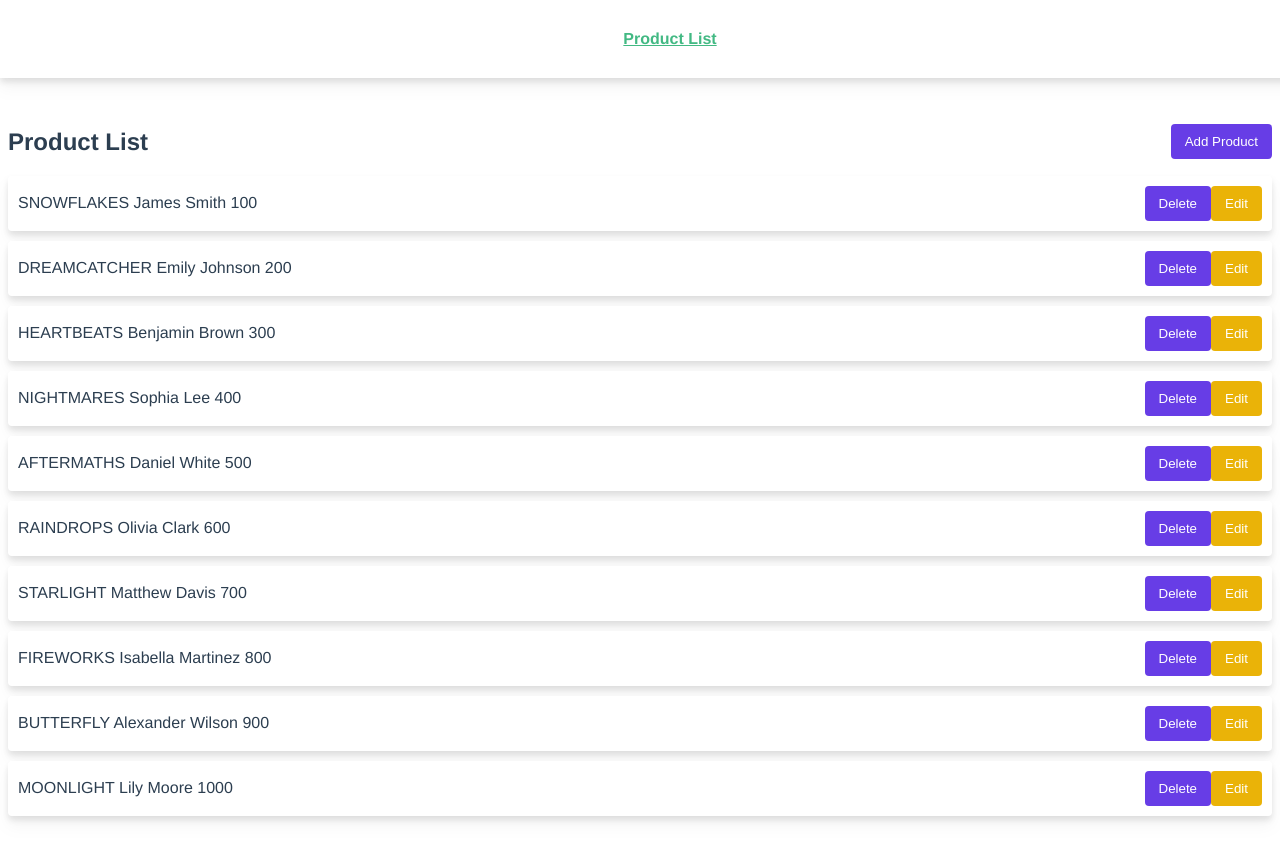
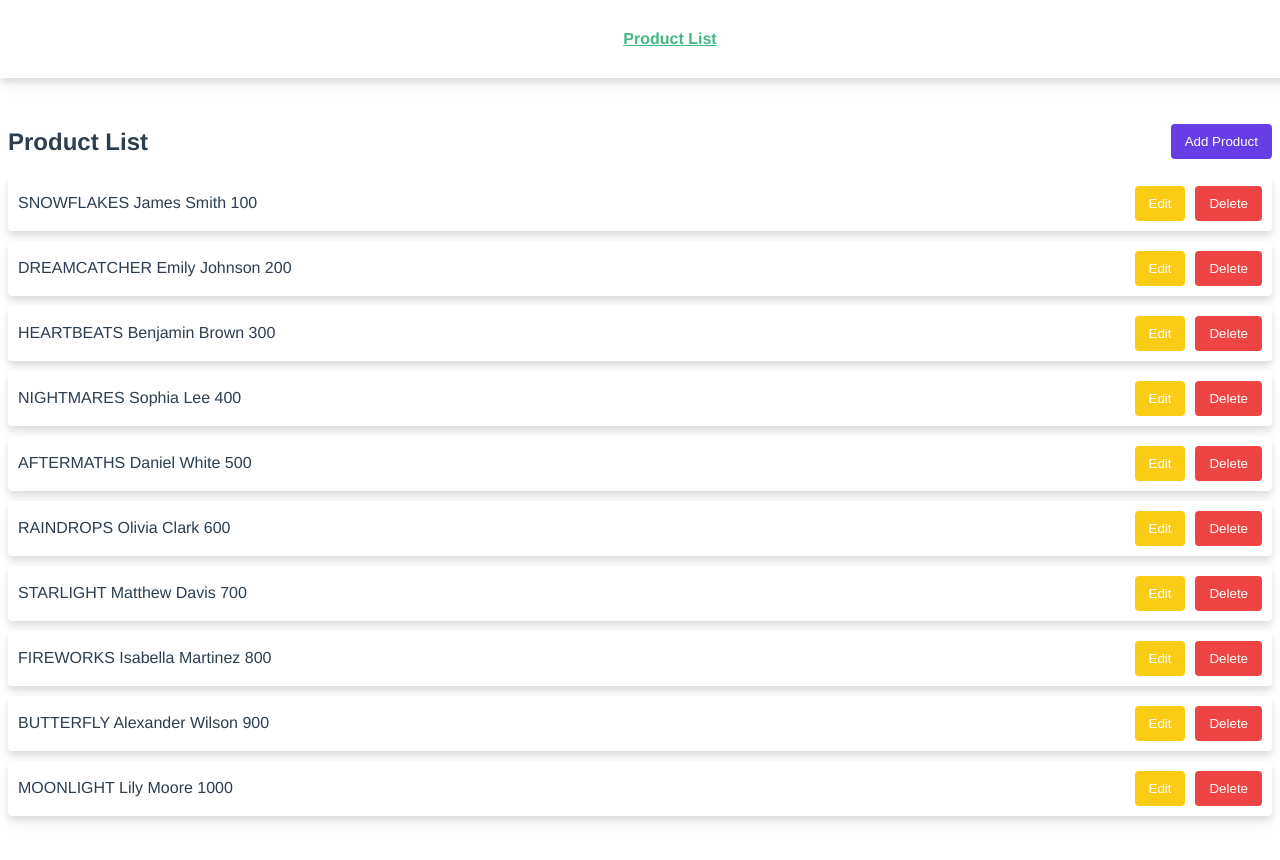
Before and after one commit to FrancisPogi22/Product-CRUD, a Vue app: page / in a window 1280 px wide. Shown: the top 860 px of the page. Built offline with nearby package versions, Linux system fonts and the light colour scheme.

Commit message:
Update Style

```diff
--- a/src/components/ProductList.vue
+++ b/src/components/ProductList.vue
@@ -16,8 +16,8 @@
             {{ product.description }}
             {{ product.price }}
             <div class="btn-con">
+              <button @click="editProduct()" class="edit">Edit</button>
               <button @click="deleteProduct()" class="delete">Delete</button>
-              <button @click="editProduct()" class="edit">Edit</button>
             </div>
           </div>
         </div>
@@ -144,7 +144,17 @@ export default {
 }
 
 #product .edit {
-  background: #eab308;
+  background: #facc15;
+}
+
+#product .delete {
+  background: #ef4444;
+}
+
+#product .btn-con {
+  display: flex;
+  align-items: center;
+  gap: 10px;
 }
 
 button {
```
